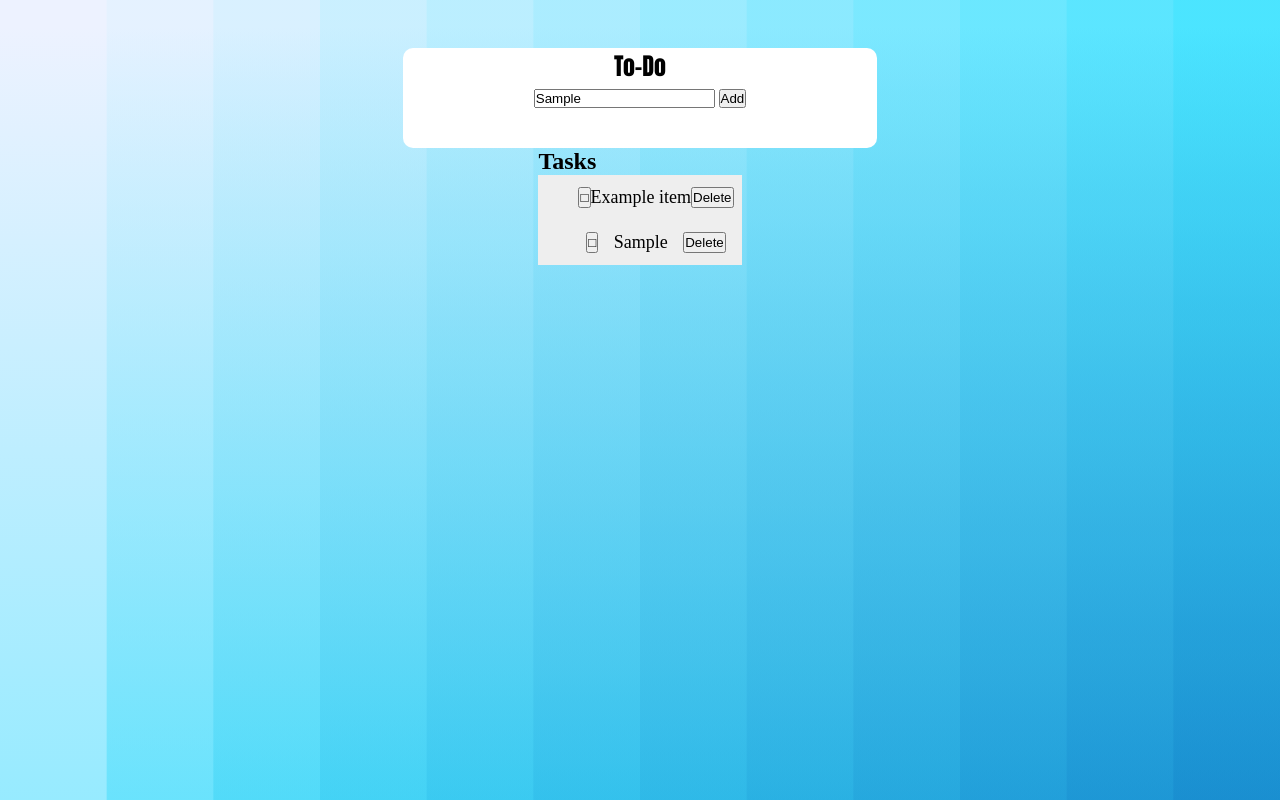
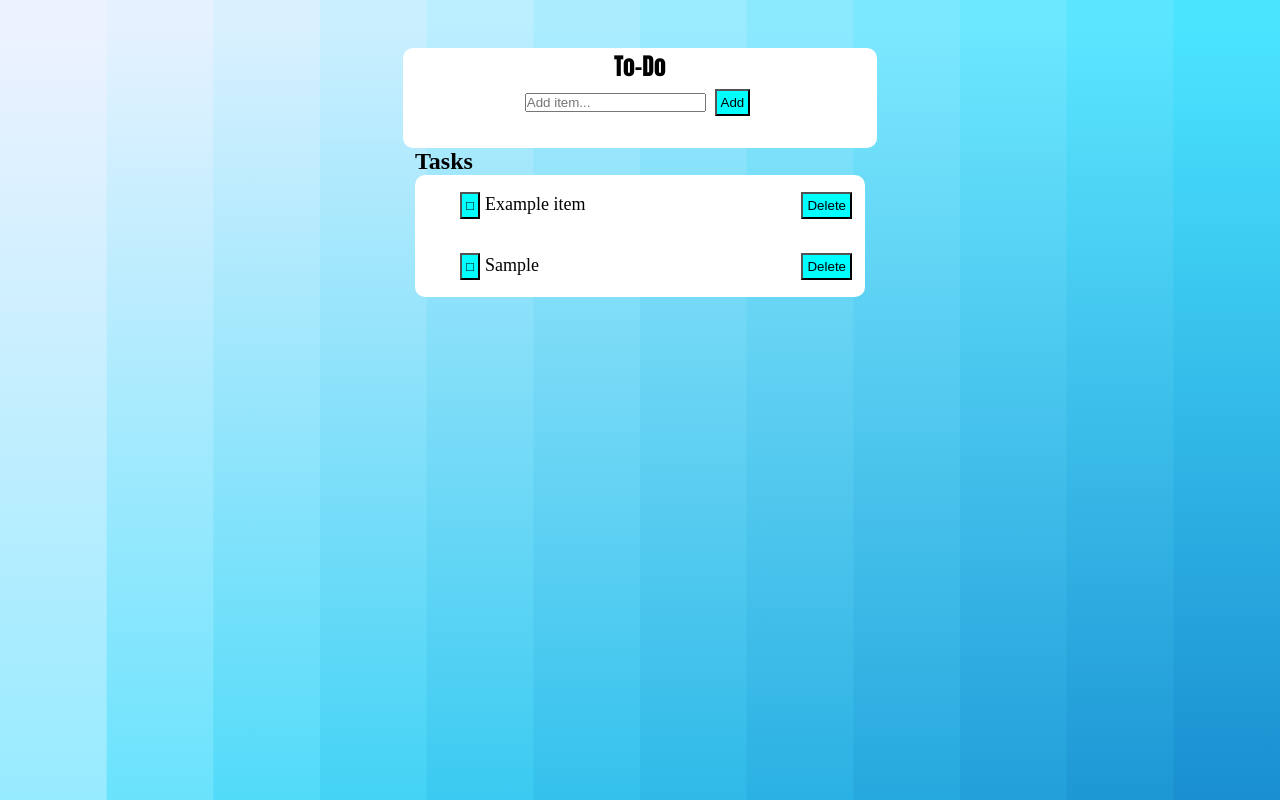
Before and after one commit to C4TI4/ToDoList-JS-React, a plain HTML site: page index.html in a window 1280 px wide. Both pictures are taken after typing "Sample" into the empty fields and a click on the button "Add". Drawn offline with Linux system fonts and the light colour scheme; a web font is replaced by a local one.

Commit message:
wrapped checkdoneBtn and toDoText in a div for styling purposes, added some minor styling changes, added new div to JS for making new toDoItem

```diff
--- a/index.html
+++ b/index.html
@@ -27,10 +27,12 @@
         <main>
             <section class="taskList">
                 <h2>Tasks</h2>
-                <ul id="toDoList">
+                <ul id="toDoList" class="container">
                     <li class="toDoItem">
-                        <button class="checkDoneBtn">□</button>
-                        <p class="toDoText">Example item</p>
+                        <div class="li-left">
+                            <button class="checkDoneBtn">□</button>
+                            <p class="toDoText">Example item</p>
+                        </div>
                         <button class="deleteBtn">Delete</button>
                     </li>
                 </ul>
--- a/script.js
+++ b/script.js
@@ -3,7 +3,6 @@ const toDoList = document.querySelector("#toDoList");
 const toDoItem = document.querySelector(".toDoItem");
 const toDoText = document.querySelector(".toDoText");
 const newItemBtn = document.querySelector("#newItemBtn");
-const textForNewToDo = document.querySelector("#textForNewToDo");
 const textEditor = document.querySelector("#textEditor");
 const editTextPopupWrapper = document.querySelector("#editTextPopupWrapper");
 const editTextBtn = document.querySelector("#editTextBtn");
@@ -15,15 +14,18 @@ const allToDoTexts = document.getElementsByClassName("toDoText");
 //     code
 // }
 function newItemBtnClickHandler(e) {
+    const textForNewToDo = document.querySelector("#textForNewToDo");
     e.preventDefault();
     if (textForNewToDo.value) {
         //variables
         const newToDoItem = document.createElement("li");
+        const newLiLeftDiv = document.createElement("div");
         const newCheckDoneBtn = document.createElement("button");
         const newToDoText = document.createElement("p");
         const newDeleteBtn = document.createElement("button");
         //add appropriate classes
         newToDoItem.classList.add("toDoItem");
+        newLiLeftDiv.classList.add("li-left");
         newCheckDoneBtn.classList.add("checkDoneBtn");
         newToDoText.classList.add("toDoText");
         newDeleteBtn.classList.add("deleteBtn");
@@ -31,24 +33,28 @@ function newItemBtnClickHandler(e) {
         newCheckDoneBtn.textContent = "□";
         newToDoText.textContent = `${textForNewToDo.value}`;
         newDeleteBtn.textContent = "Delete";
+        //append li-left children
+        newLiLeftDiv.appendChild(newCheckDoneBtn);
+        newLiLeftDiv.appendChild(newToDoText);
+
         //append children to li
-        newToDoItem.appendChild(newCheckDoneBtn);
-        newToDoItem.appendChild(newToDoText);
+        newToDoItem.appendChild(newLiLeftDiv);
         newToDoItem.appendChild(newDeleteBtn);
 
         //append new item to list
         toDoList.appendChild(newToDoItem);
 
         //update node list so each new one will have the event listener
-        console.log(allToDoTexts);
         Array.from(allToDoTexts).forEach((toDoText) => {
-            toDoText.addEventListener("dblclick", toDoTextDblClickHandler);
+            toDoText.addEventListener("click", toDoTextClickHandler);
             toDoText.addEventListener("mouseover", toDoMouseOverHandler);
             toDoText.addEventListener("mouseout", toDoMouseOutHandler);
         });
+        //reset text box
+        textForNewToDo.value = "";
     }
 }
-function toDoTextDblClickHandler(e) {
+function toDoTextClickHandler(e) {
     Array.from(allToDoTexts).forEach((toDoText) => {
         toDoText.removeEventListener("mouseout", toDoMouseOutHandler);
     });
@@ -71,6 +77,7 @@ function closePopupBtnClickHandler(e) {
     Array.from(allToDoTexts).forEach((toDoText) => {
         toDoText.addEventListener("mouseout", toDoMouseOutHandler);
     });
+
     editTextPopupWrapper.style.display = "none";
 }
 function toDoMouseOverHandler(e) {
@@ -84,7 +91,7 @@ function toDoMouseOutHandler(e) {
 console.log(allToDoTexts);
 newItemBtn.addEventListener("click", newItemBtnClickHandler);
 Array.from(allToDoTexts).forEach((toDoText) =>
-    toDoText.addEventListener("dblclick", toDoTextDblClickHandler)
+    toDoText.addEventListener("click", toDoTextClickHandler)
 );
 editTextBtn.addEventListener("click", editTxtBtnClickHandler);
 closePopupBtn.addEventListener("click", closePopupBtnClickHandler);
--- a/style.css
+++ b/style.css
@@ -17,6 +17,7 @@ body {
     display: flex;
     flex-direction: column;
     align-items: center;
+    /* justify-content: center; */
     padding: 3em;
 }
 
@@ -31,11 +32,28 @@ ul li {
     /* position: relative; */
     cursor: pointer;
     padding: 12px 8px 12px 40px;
-    background: #eee;
+    /* background: #eee; */
     font-size: 18px;
     transition: 0.2s;
     display: flex;
-    justify-content: space-around;
+    justify-content: space-between;
+    align-items: baseline;
+    width: 100%;
+}
+
+.li-left {
+    display: flex;
+    align-items: baseline;
+}
+
+button {
+    padding: 4px;
+    background-color: aqua;
+    margin: 5px;
+}
+
+.deleteBtn {
+    justify-self: flex-end;
 }
 
 .container {
@@ -55,7 +73,7 @@ footer {
     align-items: end;
 }
 .current {
-    background-color: grey;
+    background-color: lightblue;
 }
 
 #editTextPopupWrapper {
```
